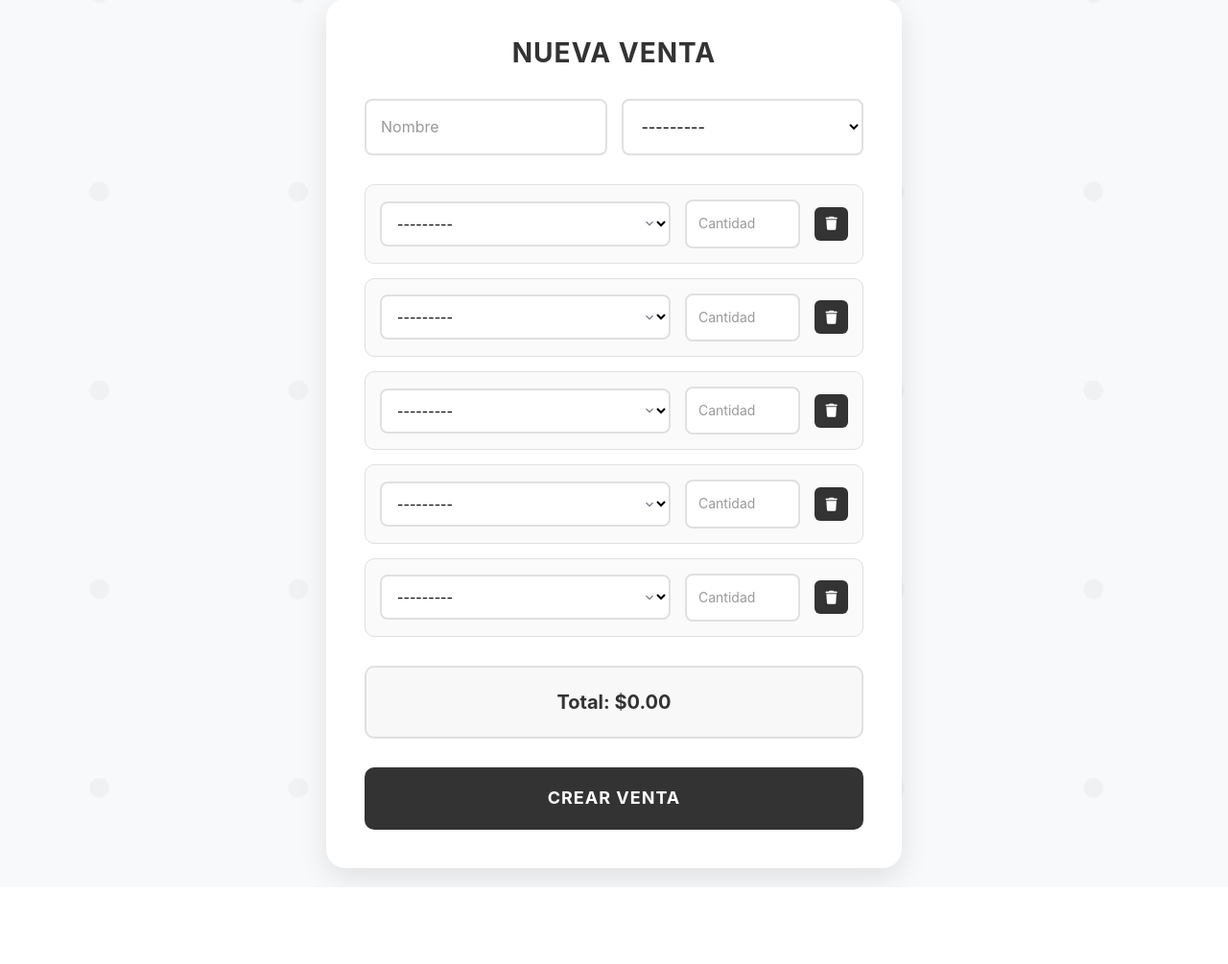
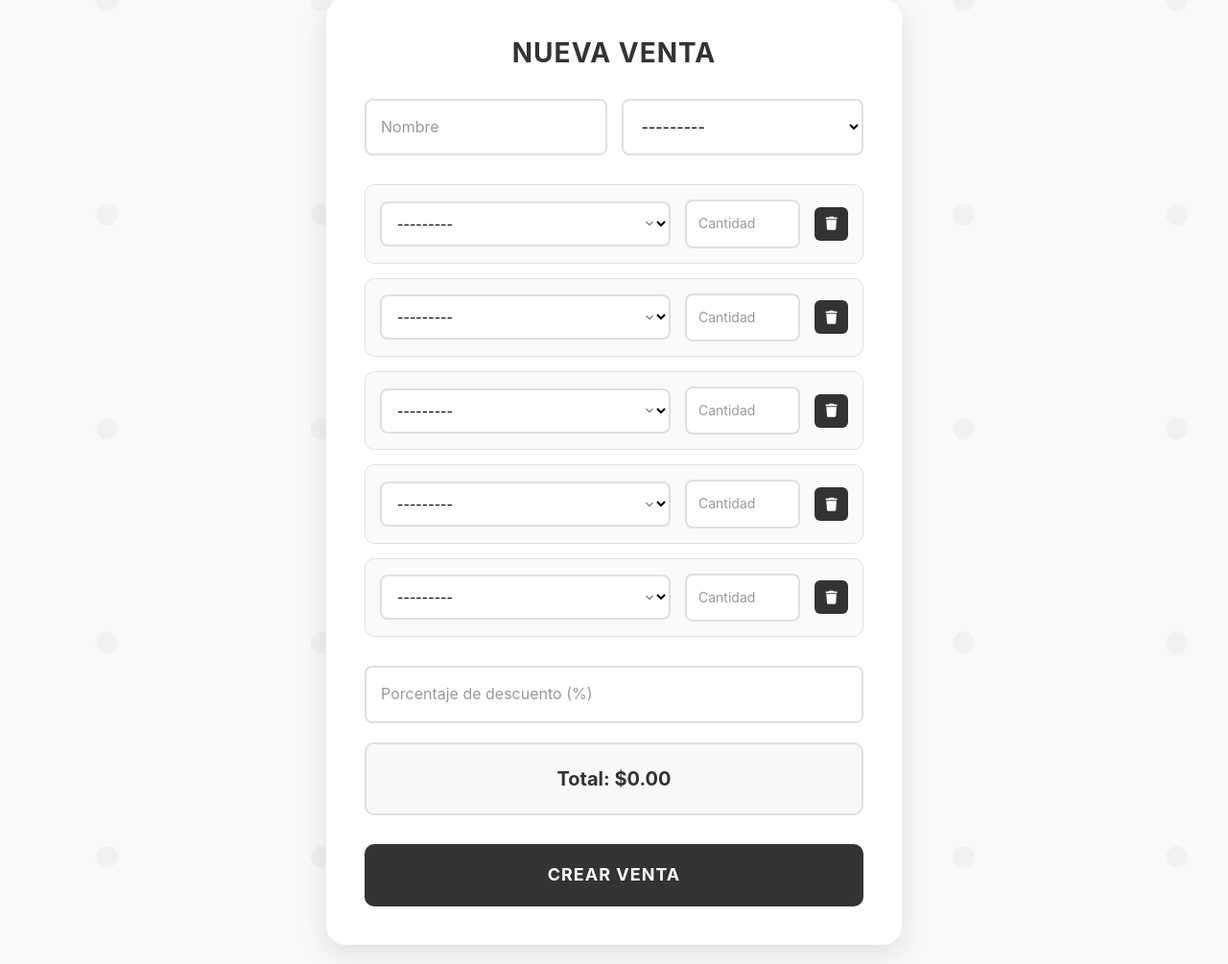
Before and after one commit to FacundoLescano/GESTIOFI, a Django app: page /web/create_sale/ in a window 1280 px wide. Shown: the part 111-1116 px from the top of the page at 96% size. Before the commit the page ends 1036 px from the top, so only its background shows below. Run offline with Django 5.2, Linux system fonts and the light colour scheme; the visitor is signed in with stand-in values (Sample User, id 1); data comes from the database, SQL or seed files in the repository; data that the repository does not hold is empty.

Commit message:
add discount

```diff
--- a/authe/form.py
+++ b/authe/form.py
@@ -71,6 +71,7 @@ class SaleForm(forms.ModelForm):
             'placeholder': 'Empresa'
         })
     )
+
     total = forms.DecimalField(
         max_digits=10,
         decimal_places=2,
@@ -81,10 +82,16 @@ class SaleForm(forms.ModelForm):
             'readonly': True
         })
     )
-
+    porcentage_discount = forms.IntegerField(
+        required=True,
+        widget=forms.NumberInput(attrs={
+            'class': 'sale-discount-input',
+            'placeholder': 'Descuento (%)'
+        })
+    )
     class Meta:
         model = Sale
-        fields = ['name', 'enterprise', 'total']
+        fields = ['name', 'enterprise', 'total', 'porcentage_discount']
 
 class SaleProductForm(forms.ModelForm):
     product = forms.ModelChoiceField(
--- a/web/models.py
+++ b/web/models.py
@@ -10,13 +10,14 @@ class Product(models.Model):
     empresa = models.ForeignKey(Company, on_delete=models.CASCADE)
 
     def __str__(self):
-        return f"{self.price}"
+        return f"{self.name} -{self.price}"
 
 class Sale(models.Model):
     id_venta = models.AutoField(primary_key=True)
     name = models.CharField(max_length=100)
     date = models.DateTimeField(auto_now_add=True)
     total = models.DecimalField(max_digits=10, decimal_places=2, default=0.00)
+    porcentage_discount = models.IntegerField()
     enterprise = models.ForeignKey(Company, on_delete=models.CASCADE)
 
     def __str__(self):
--- a/web/templates/web/CreateSaleView2.html
+++ b/web/templates/web/CreateSaleView2.html
@@ -1,3 +1,4 @@
+
 <!DOCTYPE html>
 <html lang="es">
 <head>
@@ -197,6 +198,30 @@
       padding-right: 40px;
     }
 
+    /* Estilos para el input de descuento */
+    .discount-section {
+      margin-bottom: 20px;
+    }
+
+    #porcentage-discount {
+      width: 100%;
+      padding: 15px;
+      border: 2px solid #e0e0e0;
+      border-radius: 8px;
+      font-size: 16px;
+      background-color: white;
+      transition: border-color 0.3s ease;
+      outline: none;
+    }
+
+    #porcentage-discount:focus {
+      border-color: #333;
+    }
+
+    #porcentage-discount::placeholder {
+      color: #999;
+    }
+
     .total-display {
       text-align: center;
       margin-bottom: 30px;
@@ -230,7 +255,6 @@
     .create-sale-btn:hover {
       background-color: #555;
     }
-
 
     .hidden {
       display: none;
@@ -336,6 +360,11 @@
         </div>
       </div>
 
+      <!-- Porcentaje de descuento -->
+      <div class="discount-section">
+        <input type="number" id="porcentage-discount" name="porcentage_discount" placeholder="Porcentaje de descuento (%)">
+      </div>
+
       <!-- Total -->
       <div class="total-display">
         <div class="total-text">Total: $<span id="total-amount">0.00</span></div>
@@ -347,7 +376,6 @@
   </div>
 
   <script>
-
     // Función para remover una fila de producto
     function removeProductRow(button) {
       const row = button.parentElement;
@@ -368,14 +396,24 @@
     function calculateTotal() {
       let total = 0;
       const productRows = document.querySelectorAll('.product-row');
+      const porcentageDiscountInput = document.getElementById('porcentage-discount');
+      const porcentageDiscount = parseFloat(porcentageDiscountInput.value) || 0;
+
+      // Validar que el porcentaje esté entre 0 y 100
+      if (porcentageDiscount < 0) {
+        porcentageDiscountInput.value = 0;
+        return calculateTotal();
+      }
+      if (porcentageDiscount > 100) {
+        porcentageDiscountInput.value = 100;
+        return calculateTotal();
+      }
 
       productRows.forEach((row) => {
         if (row.style.display === 'none') return;
 
         const quantityInput = row.querySelector('.sale-quantity-input');
         const productSelect = row.querySelector('.sale-product-select');
-
-        if (!productSelect || !quantityInput) return;
 
         const selectedOption = productSelect.options[productSelect.selectedIndex];
         if (!selectedOption || !selectedOption.value) return;
@@ -386,26 +424,27 @@
         const price = matches ? parseFloat(matches[matches.length - 1].replace(',', '.')) : 0;
         const quantity = parseFloat(quantityInput.value) || 0;
 
-        total += price * quantity;
+        const subtotal = price * quantity;
+        total += subtotal * (1 - porcentageDiscount / 100);
       });
 
-      document.getElementById('total-amount').textContent = `${total.toFixed(2)}`;
+      document.getElementById('total-amount').textContent = total.toFixed(2);
     }
-
 
     // Agregar event listeners para recalcular el total
     document.addEventListener('DOMContentLoaded', function() {
-
       // Usar delegación de eventos para manejar elementos dinámicos
       document.addEventListener('input', function(event) {
-        if (event.target.classList.contains('sale-quantity-input')) {
+        if (event.target.classList.contains('sale-quantity-input') ||
+            event.target.id === 'porcentage-discount') {
           calculateTotal();
         }
       });
 
       document.addEventListener('change', function(event) {
         if (event.target.classList.contains('sale-product-select') ||
-            event.target.classList.contains('sale-quantity-input')) {
+            event.target.classList.contains('sale-quantity-input') ||
+            event.target.id === 'porcentage-discount') {
           calculateTotal();
         }
       });
@@ -413,16 +452,6 @@
       // Calcular total inicial
       setTimeout(function() {
         calculateTotal();
-        const allInputs = document.querySelectorAll('.sale-quantity-input');
-        const allSelects = document.querySelectorAll('.sale-product-select');
-        const totalElement = document.getElementById('total-amount');
-
-        // Mostrar valores iniciales
-        allInputs.forEach((input, i) => {
-        });
-
-        allSelects.forEach((select, i) => {
-        });
       }, 100);
     });
   </script>
--- a/web/templates/web/PageWelcome.html
+++ b/web/templates/web/PageWelcome.html
@@ -497,7 +497,7 @@
           <a class="nav-link" href="#showcase">Herramientas</a>
         </li>
         <li class="nav-item">
-          <a class="nav-link" href="#dashboard">Estadísticas</a>
+          <a class="nav-link" href="{% url 'login' %}">Iniciar Sesion</a>
         </li>
         <li class="nav-item">
           <a class="nav-link" href="{% url 'create_user' %}">Crear Cuenta</a>
--- a/web/views.py
+++ b/web/views.py
@@ -56,6 +56,7 @@ class CreateSaleView(LoginRequiredMixin, CreateView):
     def form_valid(self, form):
         context = self.get_context_data()
         formset = context['formset']
+        porcentage_discount = form.cleaned_data.get('porcentage_discount')
         if formset.is_valid():
             has_products = False
             for sale_product in formset:
@@ -84,7 +85,7 @@ class CreateSaleView(LoginRequiredMixin, CreateView):
                         product.stock -= quantity
                         product.save()
             # Asignar el total calculado
-            self.object.total = total_venta
+            self.object.total = total_venta - (total_venta * porcentage_discount / 100)
             self.object.save()
             formset.instance = self.object
             formset.save()
```
